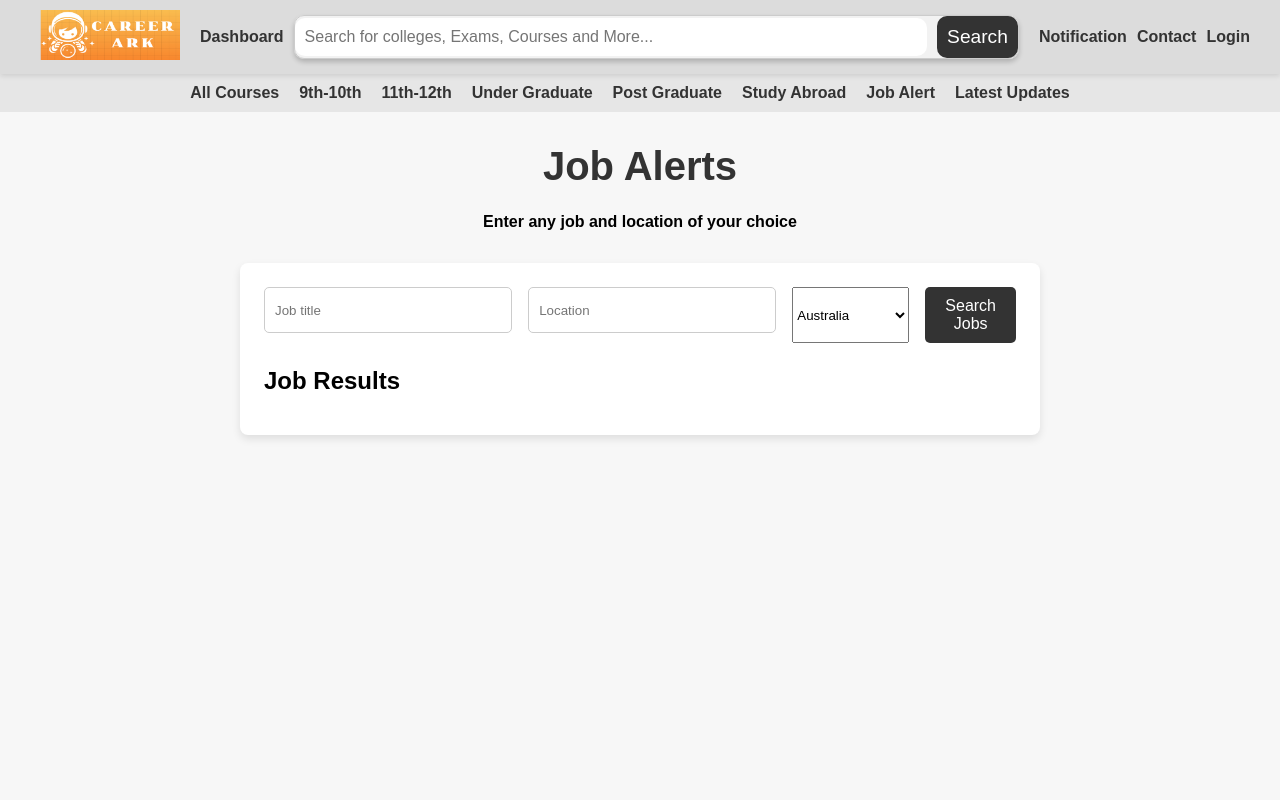
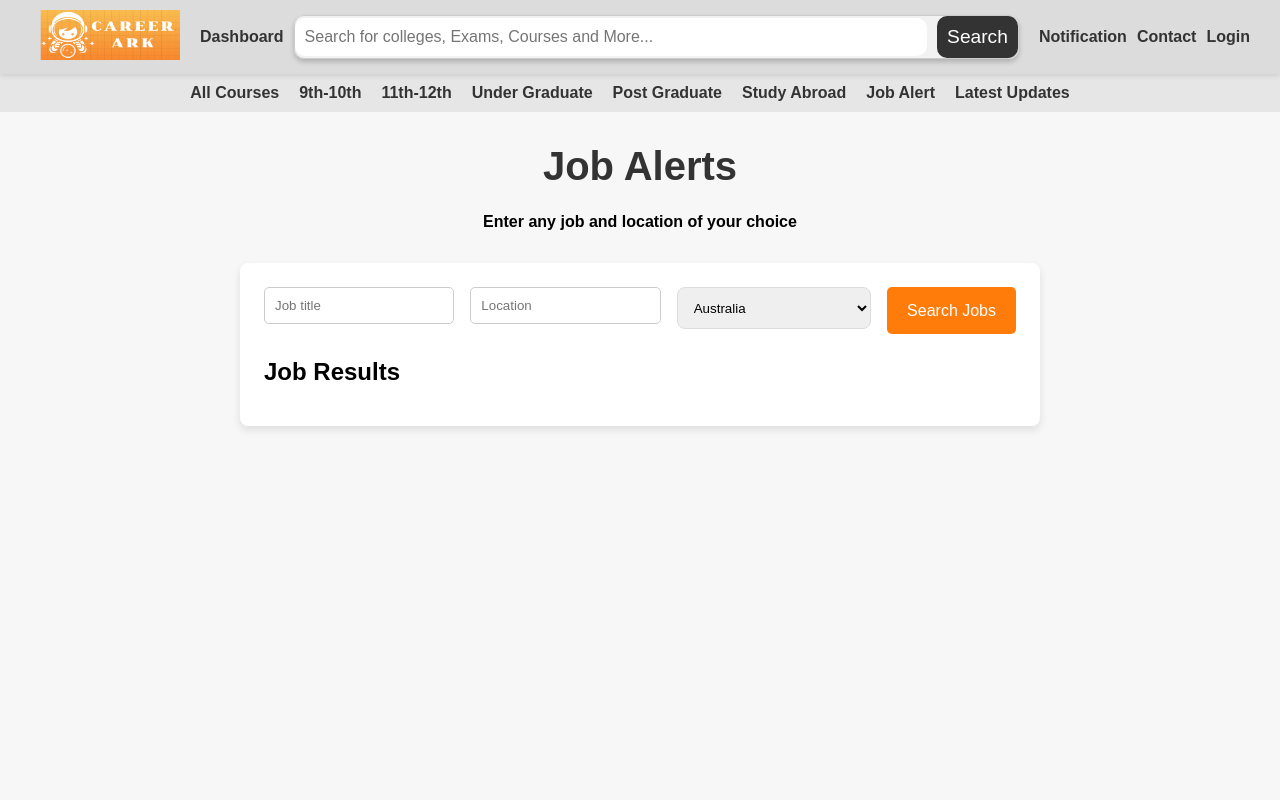
Before and after one commit to NancyAanchal/CareerArk, a React (Create React App) app: page /jobs in a window 1280 px wide. Shown: the top 800 px of the page. Built offline with nearby package versions, Linux system fonts and the light colour scheme; what @botpress/webchat-generator would draw is missing.

Commit message:
Update jobAlert.css

```diff
--- a/src/styles/jobAlert.css
+++ b/src/styles/jobAlert.css
@@ -1,80 +1,33 @@
-/* JobAlert.css */
-.job-alert-container {
-  display: flex;
-  flex-direction: column;
-  align-items: center;
-  justify-content: center;
-  padding: 2rem;
-  font-family: Arial, sans-serif;
+input,
+select {
+  flex: 1;
+  padding: 0.75rem;
+  border: 1px solid #ddd;
+  border-radius: 8px;
+  outline: none;
+  box-shadow: 0 0 0 2px transparent;
+  transition: box-shadow 0.2s;
 }
 
-h1 {
-  font-size: 2.5rem;
-  margin-bottom: 2rem;
-  text-align: center;
+input:focus,
+select:focus {
+  box-shadow: 0 0 0 2px #ff7c0a;
 }
 
-.search-fields {
-  display: flex;
-  gap: 1rem;
-  margin-bottom: 2rem;
+select {
+  max-height: 2.65rem;
 }
 
-.input-field {
-  padding: 0.75rem;
-  font-size: 1rem;
-  border: 2px solid #ccc;
-  border-radius: 5px;
-  outline: none;
-  width: 250px;
+button {
+  background-color: #ff7c0a;
+  color: #fff;
+  padding: "0.75rem";
+  border-radius: "8px";
+  border: none;
+  cursor: pointer;
+  transition: "background-color 0.2s";
 }
 
-.search-button {
-  padding: 0.75rem 1.5rem;
-  font-size: 1rem;
-  cursor: pointer;
-  border: none;
-  border-radius: 5px;
-  background-color: #007bff;
-  color: white;
-  transition: background-color 0.3s ease;
+button:hover {
+  background-color: #ff6a00;
 }
-
-.search-button:hover {
-  background-color: #0056b3;
-}
-
-.job-results {
-  margin-top: 2rem;
-  display: flex;
-  flex-direction: column;
-  gap: 1rem;
-  width: 100%;
-  max-width: 800px;
-}
-
-.job-card {
-  padding: 1.5rem;
-  border: 1px solid #ccc;
-  border-radius: 10px;
-  background-color: #f9f9f9;
-  box-shadow: 0 4px 8px rgba(0, 0, 0, 0.1);
-  transition: transform 0.2s ease;
-}
-
-.job-card:hover {
-  transform: translateY(-5px);
-}
-
-.job-card h2 {
-  font-size: 1.5rem;
-  margin-bottom: 0.5rem;
-}
-
-.job-card p {
-  margin: 0.5rem 0;
-}
-
-.loading {
-  font-size: 1.25rem;
-}
```
